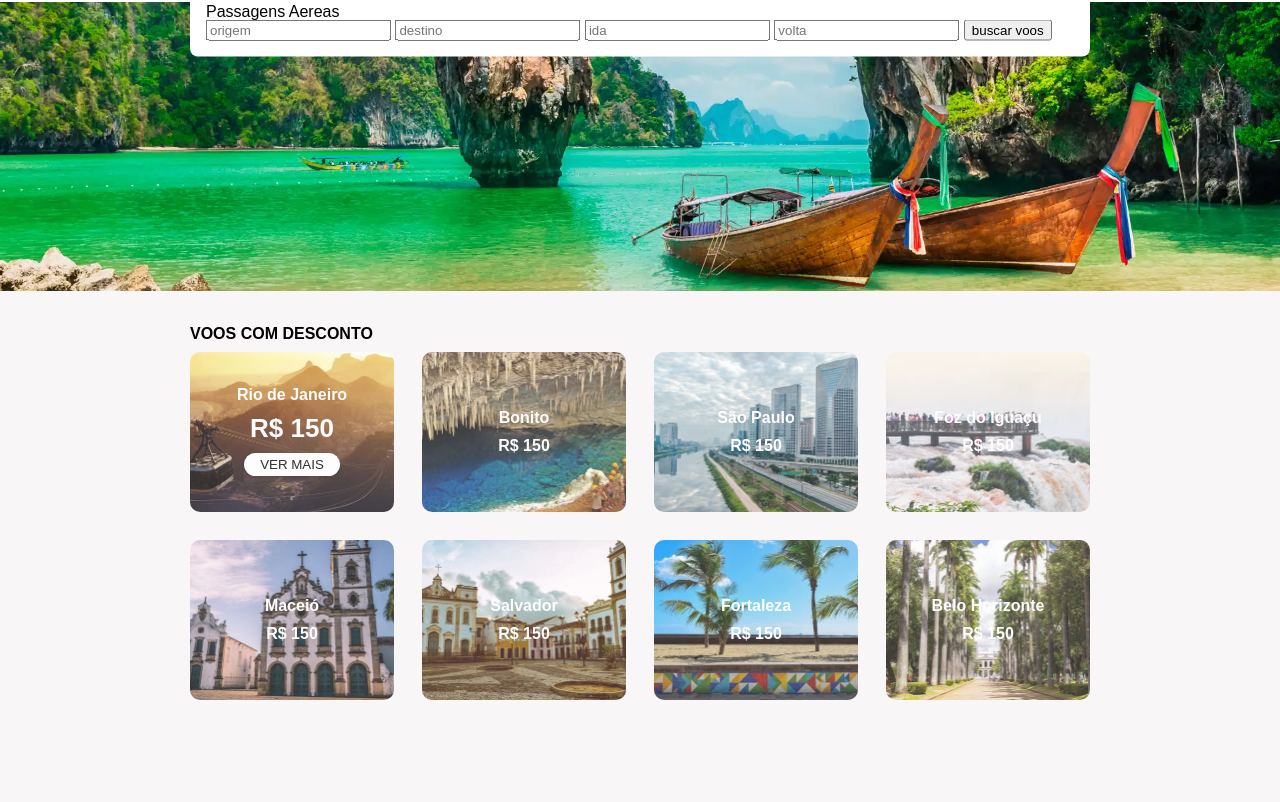
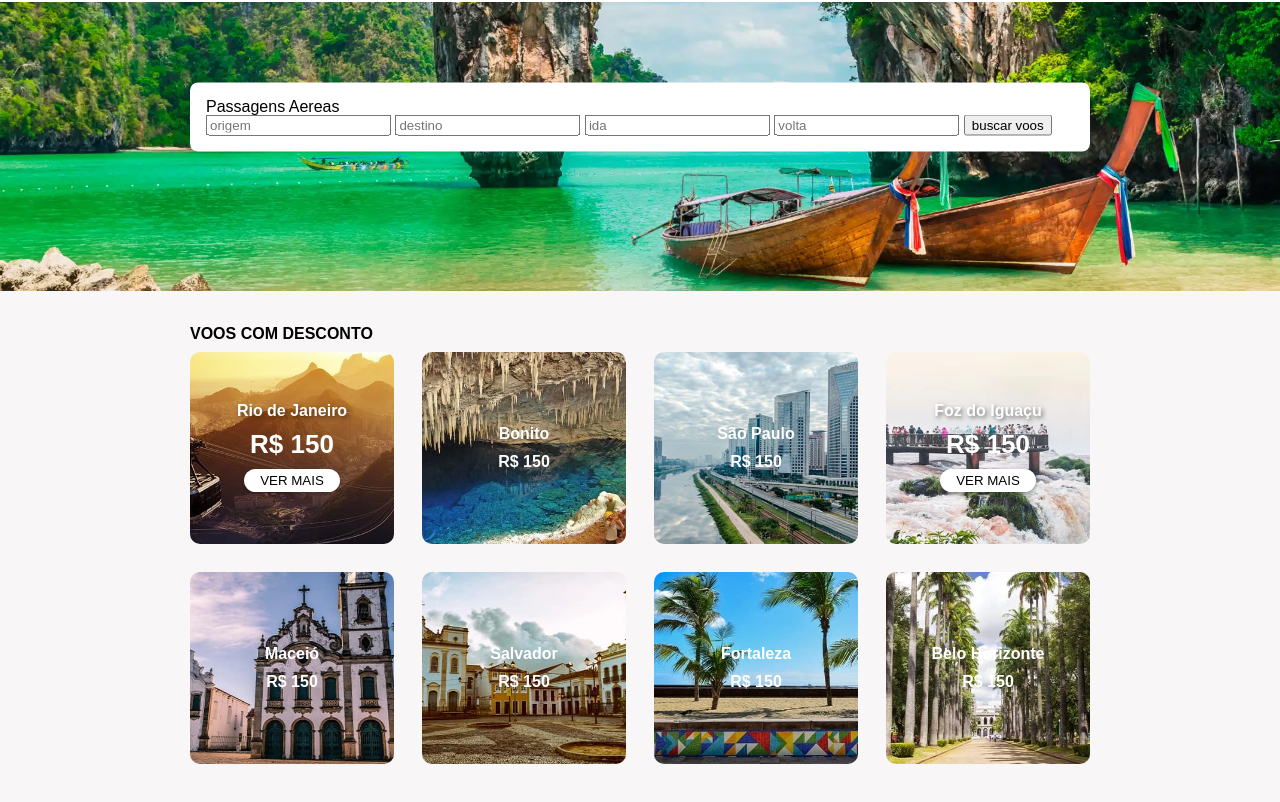
Before and after one commit to haradeuel/AvaDois, a plain HTML site: page index.html in a window 1280 px wide. Shown: the part 46-848 px from the top of the page. Drawn offline with Linux system fonts and the light colour scheme.

Commit message:
Atualização

```diff
--- a/css/estilo.css
+++ b/css/estilo.css
@@ -91,6 +91,7 @@ aside {
 
 .box-font-title {
     font-size: 16px;
+    text-shadow: 2px 2px 4px rgba(0, 0, 0, 0.5);
 }
 
 .box-font-description {
@@ -99,11 +100,11 @@ aside {
 
 .box {
     border-radius: 10px;
-    height: 10em;
-    background-position: center center;
+    height: 12em;
+    background-position: center;
     background-size: cover;
     background-repeat: no-repeat;
-    opacity: 0.8;
+
 
     color: white;
     font-weight: bold;
@@ -122,7 +123,7 @@ aside {
 
 .filter-container {
     position: absolute;
-    top: 20%;
+    top: 48%;
     left: 50%;
     transform: translate(-50%, -50%);
 
--- a/index.html
+++ b/index.html
@@ -70,8 +70,9 @@
             </article>
 
             <article class="box  box-foz">
-                <h2>Foz do Iguaçu</h2>
-                <h3>R$ 150</h3>
+                <h2 class="box-font-title">Foz do Iguaçu</h2>
+                <h3 class="box-font-description">R$ 150</h3>
+                <button class="rounded-button">ver mais</button>
             </article>
 
             <article class="box box-maceio">
```
